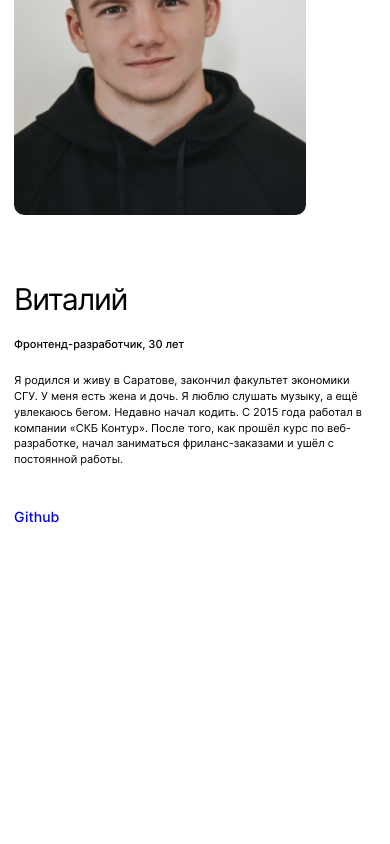
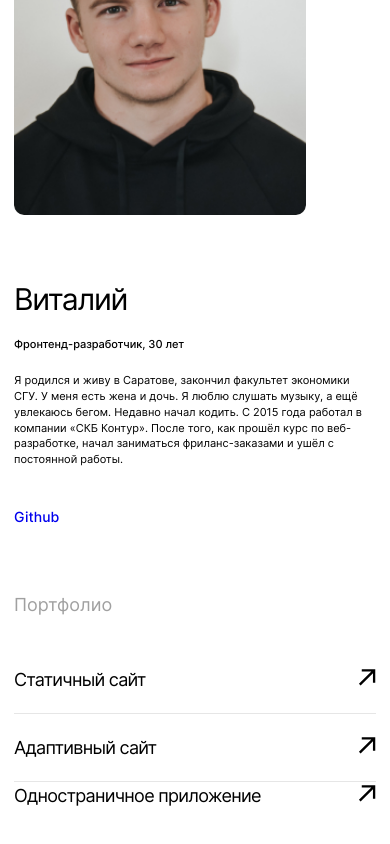
Before and after one commit to LeisanMingalieva/movies-explorer-frontend, a React (Create React App) app: page / in a window 390 px wide. Shown: the part 2310-3154 px from the top of the page. Before the commit the page ends 2905 px from the top, so only its background shows below. Built offline with nearby package versions, Linux system fonts and the light colour scheme.

Commit message:
create Portfolio Component

```diff
--- a/src/components/Main/Main.js
+++ b/src/components/Main/Main.js
@@ -4,6 +4,7 @@ import NavTab from "../NavTab/NavTab";
 import AboutProject from "../AboutProject/AboutProject";
 import Techs from "../Techs/Techs";
 import AboutMe from "../AboutMe/AboutMe";
+import Portfolio from "../Portfolio/Portfolio";
 
 function Main() {
     return (
@@ -13,6 +14,7 @@ function Main() {
             <AboutProject />
             <Techs />
             <AboutMe />
+            <Portfolio />
         </div>
 
     )
--- /dev/null
+++ b/src/components/Portfolio/Portfolio.css
@@ -0,0 +1,69 @@
+.portfolio {
+    padding: 0 70px 125px;
+    color: #000;
+}
+
+.portfolio__title {
+    color: #A0A0A0;
+    font-feature-settings: 'clig' off, 'liga' off;
+    font-family: Inter;
+    font-size: 18px;
+    font-style: normal;
+    font-weight: 400;
+    line-height: 111.111%;
+    margin: 0;
+    padding-bottom: 20px;
+}
+
+.portfolio__items {
+    list-style-type: none;
+    margin: 0;
+    padding: 11px 0 0;
+}
+
+.portfolio__item {
+    font-family: Inter;
+    font-size: 30px;
+    font-style: normal;
+    font-weight: 400;
+    line-height: 166.667%;
+    letter-spacing: -1.2px;
+    border-bottom: 1px solid #E8E8E8;
+    margin: 0;
+    padding: 20px 0 19px;
+    display: flex;
+    justify-content: space-between;
+}
+
+.portfolio__item:last-child {
+    border-bottom: none;
+    padding: 0;
+}
+
+.portfolio__link:hover {
+    opacity: 0.7;
+    cursor: pointer;
+}
+
+@media (max-width: 768px) {
+    .portfolio {
+        padding: 0 50px 90px;
+    }
+    .portfolio__item {
+        font-size: 28px;
+        line-height: 178.571%;
+        letter-spacing: -1.12px;
+        border-bottom: 1px solid #E6E6E6;
+    }
+}
+
+@media (max-width: 510px) {
+    .portfolio {
+        padding: 0 14px 70px;
+    }
+    .portfolio__item {
+        font-size: 18px;
+        line-height: 155.556%;
+        letter-spacing: -0.72px;
+    }
+}
--- /dev/null
+++ b/src/components/Portfolio/Portfolio.js
@@ -0,0 +1,27 @@
+import React from "react";
+import './Portfolio.css';
+import Link from '../../images/strelka.svg'
+
+function Portfolio() {
+    return (
+        <section className="portfolio">
+            <h2 className="portfolio__title">Портфолио</h2>
+                <ul className="portfolio__items">
+                    <li className="portfolio__item">
+                        Статичный сайт
+                        <a href="https://github.com/LeisanMingalieva/how-to-learn" rel="noreferrer" target="_blank"><img className="portfolio__link" src={Link} alt="Ссылка на одностраничный сайт" /></a>
+                    </li>
+                    <li className="portfolio__item">
+                        Адаптивный сайт
+                        <a href="https://leisanmingalieva.github.io/russian-travel" rel="noreferrer" target="_blank"><img className="portfolio__link" src={Link} alt="Ссылка на одностраничный сайт" /></a>
+                    </li>
+                    <li className="portfolio__item">
+                        Одностраничное приложение
+                        <a href="https://mesto-andriyanova.nomoredomains.xyz/sign-in" rel="noreferrer" target="_blank"><img className="portfolio__link" src={Link} alt="Ссылка на одностраничный сайт" /></a>
+                    </li>
+                </ul>
+        </section>
+    )
+}
+
+export default Portfolio;
```
Also changed, not shown: src/images/strelka.svg (added).
